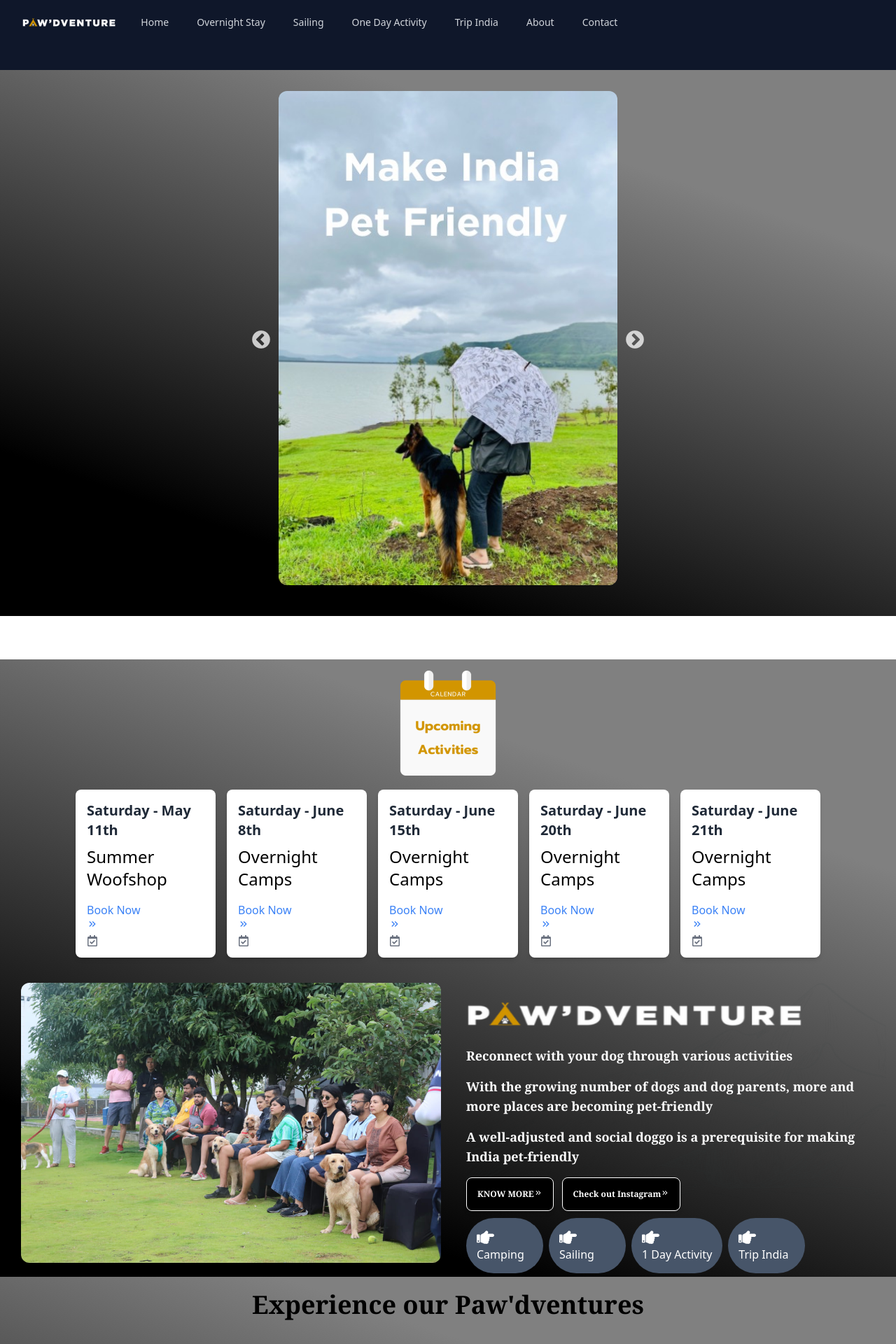
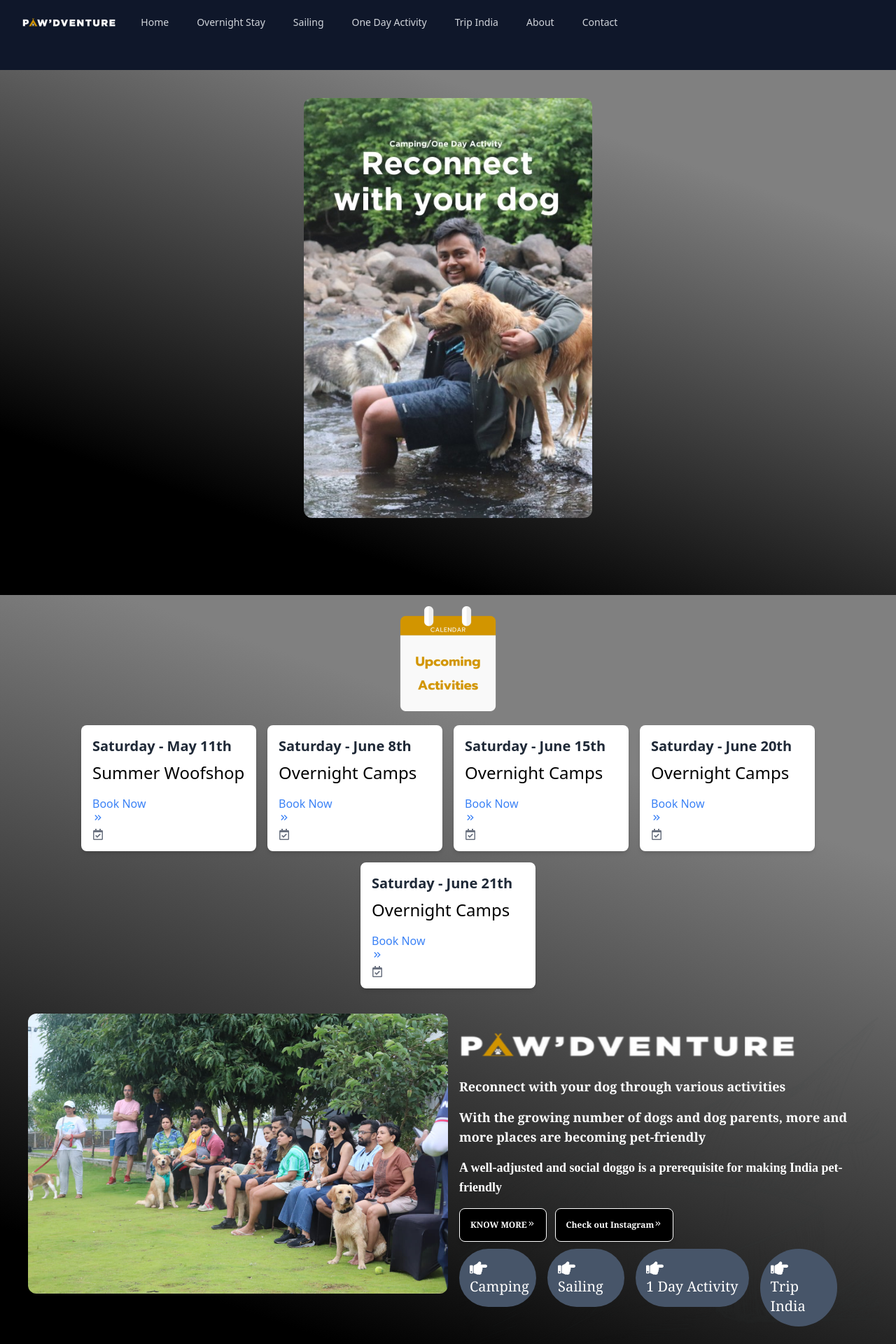
Before and after one commit to AnuragM042/Resume, a React (Vite) app in the folder demo/dogs-project/: page / in a window 1280 px wide. Shown: the top 1920 px of the page at 70% size. Built offline with nearby package versions, Linux system fonts and the light colour scheme.

Commit message:
check sailing

```diff
--- a/demo/dogs-project/src/App.jsx
+++ b/demo/dogs-project/src/App.jsx
@@ -1,5 +1,6 @@
+// App.jsx
 import React from 'react';
-import { BrowserRouter as Router, Route, Routes,  } from 'react-router-dom';
+import { BrowserRouter as Router, Route, Routes } from 'react-router-dom';
 import Home0 from './components/Home0';
 import Overnightcamps0 from './components/Overnight-camps0';
 import Sailing0 from './components/Sailing0';
@@ -8,11 +9,12 @@
 import About0 from './components/About0';
 import Contact0 from './components/Contact0';
 import Mainreservation from './components/Mainreservation';
+import Layout from './components/Layout';
 
 function App() {
   return (
     <Router>
-      <div className='h-screen w-screen bg-custom-gradient'>
+      <Layout>
         <Routes>
           <Route path="/" element={<Home0 />} />
           <Route path="/overnight-camps" element={<Overnightcamps0 />} />
@@ -23,7 +25,7 @@
           <Route path="/contact" element={<Contact0 />} />
           <Route path="/Reservation" element={<Mainreservation />} />
         </Routes>
-      </div>
+      </Layout>
     </Router>
   );
 }
--- a/demo/dogs-project/src/components/Home/home1.css
+++ b/demo/dogs-project/src/components/Home/home1.css
@@ -1,29 +1,21 @@
-/* Custom CSS for the slider */
-
-.slick-dots.slick-thumb {
-    bottom: -30px; /* Adjust the position of the dots */
-  }
-
-  .slick-dots.slick-thumb li button:before {
-    font-size: 12px; /* Adjust the size of the dots */
-    color: white; /* Change the color of the dots to orange */
+/* home1.css */
+.slider-image {
+  max-height: 600px; /* Adjust the max height as needed */
 }
 
 .slick-prev, .slick-next {
+  width: 30px;
+  height: 30px;
   z-index: 1;
-    width: 30px; /* Adjust the size of the arrows */
-    height: 30px;
+  color: black; /* Change to desired color */
 }
 
 .slick-prev:before, .slick-next:before {
-    font-size: 30px; /* Adjust the size of the arrow icons */
-    color: white; /* Change the color of the arrows */
+  font-size: 30px;
+  color: black; /* Change to desired color */
 }
 
-  .slick-prev {
-    left: -40px; /* Adjust the left arrow position */
+.slick-dots li button:before {
+  font-size: 12px;
+  color: black; /* Change to desired color */
 }
-
-  .slick-next {
-    right: -40px; /* Adjust the right arrow position */
-  }
--- a/demo/dogs-project/src/components/Home/home1.jsx
+++ b/demo/dogs-project/src/components/Home/home1.jsx
@@ -9,24 +9,25 @@
 import "./home1.css";
 
 function Home1() {
-  console.log("Home1 component is rendering");
-
   const settings = {
     dots: true,
-    dotsClass: "slick-dots slick-thumb",
     infinite: true,
     speed: 500,
+    autoplay: true,
+    autoplaySpeed: 5000,
     slidesToShow: 1,
     slidesToScroll: 1,
+    arrows: false,
     responsive: [
       {
         breakpoint: 768,
         settings: {
           slidesToShow: 1,
           slidesToScroll: 1,
+          autoplay: true,
           infinite: true,
           dots: true,
-          arrows: true,  // Ensure arrows are shown
+          arrows: true,
         }
       },
       {
@@ -34,32 +35,30 @@
         settings: {
           slidesToShow: 1,
           slidesToScroll: 1,
+          autoplay: true,
           infinite: true,
           dots: true,
-          arrows: true,  // Ensure arrows are shown
+          arrows: true,
         }
       }
     ]
   };
 
-  console.log("Slider settings:", settings);
-
   return (
-    <div className="slider-container bg-custom-gadient flex justify-center items-center w-full overflow-hidden h-auto mt-[80px] mb-[100px]">
-      <div className="lg:w-[500px] mt-[50px] md:w-[400px] sm:w-[250px] w-full px-2">
+    <div className="bg-custom-gradient flex justify-center items-start w-full lg:h-[800px] sm:h-[900px]  mt-[50px]">
+      <div className="lg:w-[800px] md:h-[800px] sm:w-full sm:h-auto w-full h-auto px-2 pt-10 pb-16 mt-[50px]">
         <Slider {...settings}>
           <div className="flex justify-center">
-            <img src={Image1} alt="Slide 1" className="object-cover rounded-xl w-full h-auto" />
-            {console.log("Image 1 loaded")}
+            <img src={Image1} alt="Slide 1" className="slider-image object-cover rounded-xl w-full md:h-[700px] h-[600px]" />
           </div>
           <div className="flex justify-center">
-            <img src={Image2} alt="Slide 2" className="object-cover rounded-xl w-full h-auto" />
+            <img src={Image2} alt="Slide 2" className="slider-image object-cover rounded-xl w-full md:h-[700px] h-[600px]" />
           </div>
           <div className="flex justify-center">
-            <img src={Image3} alt="Slide 3" className="object-cover rounded-xl w-full h-auto" />
+            <img src={Image3} alt="Slide 3" className="slider-image object-cover rounded-xl w-full md:h-[700px] h-[600px]" />
           </div>
           <div className="flex justify-center">
-            <img src={Image4} alt="Slide 4" className="object-cover rounded-xl w-full h-auto" />
+            <img src={Image4} alt="Slide 4" className="slider-image object-cover rounded-xl w-full md:h-[700px] h-[600px]" />
           </div>
         </Slider>
       </div>
--- a/demo/dogs-project/src/components/Home/home2.jsx
+++ b/demo/dogs-project/src/components/Home/home2.jsx
@@ -1,4 +1,3 @@
-
 import React from 'react';
 import { Button } from "@material-tailwind/react";
 import calendar from "../../assets/calendar.png"; // Fixed the path by removing extra space
@@ -47,9 +46,10 @@
       {/* Date and Calendar */}
       <div className="container mx-auto p-4 flex flex-col items-center justify-center">
         <img className='h-[150px] w-[150px]' src={calendar} alt="Calendar" />
-        <div className="flex flex-wrap justify-center gap-4 mt-5">
+        {/* Cards */}
+        <div className="flex sm:justify-center   w-screen flex-row flex-wrap   gap-4 mt-5">
           {activities.map((activity, index) => (
-            <div key={index} className="bg-white p-4 rounded-lg shadow-md w-[200px] transform transition duration-300 hover:shadow-lg hover:scale-110">
+            <div key={index} className="bg-white p-4 rounded-lg shadow-md sm:w-[250px] w-[150px] transform transition duration-300 hover:shadow-lg hover:scale-110">
               <div className="text-gray-800 font-bold text-xl mb-2">{activity.date}</div>
               <div className="text-2xl">{activity.name}</div>
               {activity.link && (
@@ -68,15 +68,15 @@
           {/* Image 1 */}
           <img className='rounded-xl w-full max-w-[600px]' src={Image1} alt="people" />
         </div>
-        <div className='relative w-full max-w-[600px] h-[600px] md:h-auto ml-[20px]'>
+        <div className='relative w-full max-w-[600px] h-[600px]  '>
           {/* Image 2 as background */}
           <img className='absolute inset-0 w-full h-full object-cover rounded-xl' src={Image2} alt="background" />
           {/* Logo on top */}
           <div className='absolute inset-0 flex flex-col '>
             <img className='max-h-[90px] max-w-[80%]' src={Logo} alt="logo" />
-            <p className="text-lg mb-4 font-['Cambria'] text-white font-bold">Reconnect with your dog through various activities</p>
+            <p className="text-lg mb-4 font-['Georgia'] text-white font-bold">Reconnect with your dog through various activities</p>
             <p className="text-lg mb-4 font-['Cambria'] text-white font-bold">With the growing number of dogs and dog parents, more and more places are becoming pet-friendly</p>
-            <p className="text-lg mb-4 font-['Cambria'] text-white font-bold">A well-adjusted and social doggo is a prerequisite for making India pet-friendly</p>
+            <p className="text-lg mb-4 font-['Merriweather'] text-white font-bold">A well-adjusted and social doggo is a prerequisite for making India pet-friendly</p>
             <p className='flex space-x-3'>
               <Link to="/about">
                 <Button className="font-['Cambria'] bg-black border border-white p-[15px] flex justify-center content-center text-white" ripple={true}>
@@ -87,24 +87,24 @@
                 Check out Instagram<MdKeyboardDoubleArrowRight className="text-xs" />
               </Button>
             </p>
-            <p className='flex mt-[10px] left-0 justify-start space-x-2 mb-[50px]'>
+            <p className='flex mt-[10px] flex-wrap gap-2 left-0 justify-start space-x-2 mb-[50px]'>
               <Link to="/overnight-camps">
-                <p className="bg-slate-600 p-[15px] w-[110px] rounded-full cursor-pointer text-white hover:text-yellow-500">
+                <p className="bg-slate-600 font-['Cambria'] text-xl p-[15px] w-[110px] rounded-full cursor-pointer text-white hover:text-yellow-500">
                   <FaHandPointRight size={25} /> Camping
                 </p>
               </Link>
               <Link to="/sailing">
-                <p className="bg-slate-600 p-[15px] w-[110px] rounded-full cursor-pointer text-white hover:text-yellow-500">
+                <p className="bg-slate-600  font-['Cambria'] text-xl p-[15px] w-[110px] rounded-full cursor-pointer text-white hover:text-yellow-500">
                   <FaHandPointRight size={25} /> Sailing
                 </p>
               </Link>
               <Link to="/activity">
-                <p className="bg-slate-600 p-[15px] rounded-full cursor-pointer text-white hover:text-yellow-500">
+                <p className="bg-slate-600 font-['Cambria'] text-xl p-[15px] rounded-full cursor-pointer text-white hover:text-yellow-500">
                   <FaHandPointRight size={25} /> 1 Day Activity
                 </p>
               </Link>
               <Link to="/tripindia">
-                <p className="bg-slate-600 p-[15px] w-[110px] rounded-full cursor-pointer text-white hover:text-yellow-500">
+                <p className="bg-slate-600 font-['Cambria'] text-xl p-[15px] w-[110px] rounded-full cursor-pointer text-white hover:text-yellow-500">
                   <FaHandPointRight size={25} /> Trip India
                 </p>
               </Link>
--- a/demo/dogs-project/src/components/Home/home3.jsx
+++ b/demo/dogs-project/src/components/Home/home3.jsx
@@ -29,8 +29,8 @@
   return (
     <div className='bg-custom-gradient'>
       {/* Title */}
-      <div className="flex justify-center content-center ">
-        <p className="font-['Cambria'] text-4xl mt-5 font-extrabold">Experience our Paw'dventures</p>
+      <div className="flex justify-center  items-center content-center ">
+        <p className="font-['Cambria'] text-3xl sm:text-4xl text-white mt-5 font-extrabold">Experience our Paw'dventures</p>
       </div>
       {/* Title ends here */}
 
--- /dev/null
+++ b/demo/dogs-project/src/components/Home/home4.css
@@ -0,0 +1,21 @@
+/* Home4.css */
+.slick-slider {
+    overflow: hidden;
+  }
+
+  .slick-track {
+    display: flex !important;
+  }
+
+  .slick-slide {
+    display: flex !important;
+    justify-content: center;
+    align-items: center;
+    height: auto !important;
+  }
+
+  .slick-slide img {
+    max-width: 100%;
+    height: auto;
+    object-fit: cover;
+  }
--- a/demo/dogs-project/src/components/Home/home4.jsx
+++ b/demo/dogs-project/src/components/Home/home4.jsx
@@ -4,6 +4,7 @@
 import Image2 from "../../assets/home4-2.png";
 import Image3 from "../../assets/home4-3.png";
 import Image4 from "../../assets/Home4-4.jpg";
+import "./home4.css"
 
 function Home4() {
   const settings = {
@@ -21,7 +22,7 @@
         settings: {
           arrows: false,
           centerMode: true,
-          centerPadding: "50px",
+          centerPadding: "0px",
           slidesToShow: 1,
         },
       },
@@ -31,27 +32,25 @@
   return (
     <div className="bg-custom-gradient">
       {/* Texts */}
-      <div className="my-[50px] flex flex-col items-center justify-center space-y-5 ">
-        <p>
-          Testimonals
-        </p>
-        <h3 className="text-3xl font-bold font-['Cambria']">See what Other Dog Parent Say</h3>
+      <div className="flex flex-col font-['Cambria'] text-xl text-white items-center justify-center space-y-5">
+        <p>Testimonials</p>
+        <h3 className="text-3xl font-bold font-['Cambria']">See what Other Dog Parents Say</h3>
         <p>ABOUT US</p>
       </div>
 
       {/* Slider */}
-      <div className="slider-container h-[440px] lg:w-[900px] md:w-[600px] sm:w-[500px] mx-auto ">
+      <div className="overflow-hidden lg:h-[440px] lg:w-[900px] md:w-[600px] sm:w-[500px] w-full mx-auto">
         <Slider {...settings}>
           <div className="text-center">
-            <img src={Image1} alt="Testimonial 1" className="w-full" />
+            <img src={Image1} alt="Testimonial 1" className="w-full h-auto object-cover" />
             {/* Add testimonial content here (text, quote, etc.) */}
           </div>
           <div className="text-center">
-            <img src={Image2} alt="Testimonial 2" className="w-full" />
+            <img src={Image2} alt="Testimonial 2" className="w-full h-auto object-cover" />
             {/* Add testimonial content here (text, quote, etc.) */}
           </div>
           <div className="text-center">
-            <img src={Image3} alt="Testimonial 3" className="w-full" />
+            <img src={Image3} alt="Testimonial 3" className="w-full h-auto object-cover" />
             {/* Add testimonial content here (text, quote, etc.) */}
           </div>
         </Slider>
--- /dev/null
+++ b/demo/dogs-project/src/components/Layout.jsx
@@ -0,0 +1,17 @@
+// Layout.jsx
+import React from 'react';
+import Navbar from './Navbar';
+import useScrollToTop from './ScrollTop'; // Correctly import the useScrollToTop hook
+
+const Layout = ({ children }) => {
+  useScrollToTop(); // Use the custom hook here
+
+  return (
+    <>
+      <Navbar />
+      <main>{children}</main>
+    </>
+  );
+};
+
+export default Layout;
--- /dev/null
+++ b/demo/dogs-project/src/components/ScrollTop.jsx
@@ -0,0 +1,13 @@
+// ScrollTop.jsx
+import { useEffect } from 'react';
+import { useLocation } from 'react-router-dom';
+
+const useScrollToTop = () => {
+  const { pathname } = useLocation();
+
+  useEffect(() => {
+    window.scrollTo(0, 0);
+  }, [pathname]);
+};
+
+export default useScrollToTop;
```
Also changed, not shown: demo/dogs-project/src/components/Home/home2.css (added, +10 -0 lines), demo/dogs-project/src/components/Sailing/sailing2.jsx (+11 -18 lines), demo/dogs-project/src/components/tripindia/tripindia2.jsx (+4 -8 lines), 1 other file (tests, documents, lock files or other folders). Lines whose indentation alone changed are shown as unchanged.
